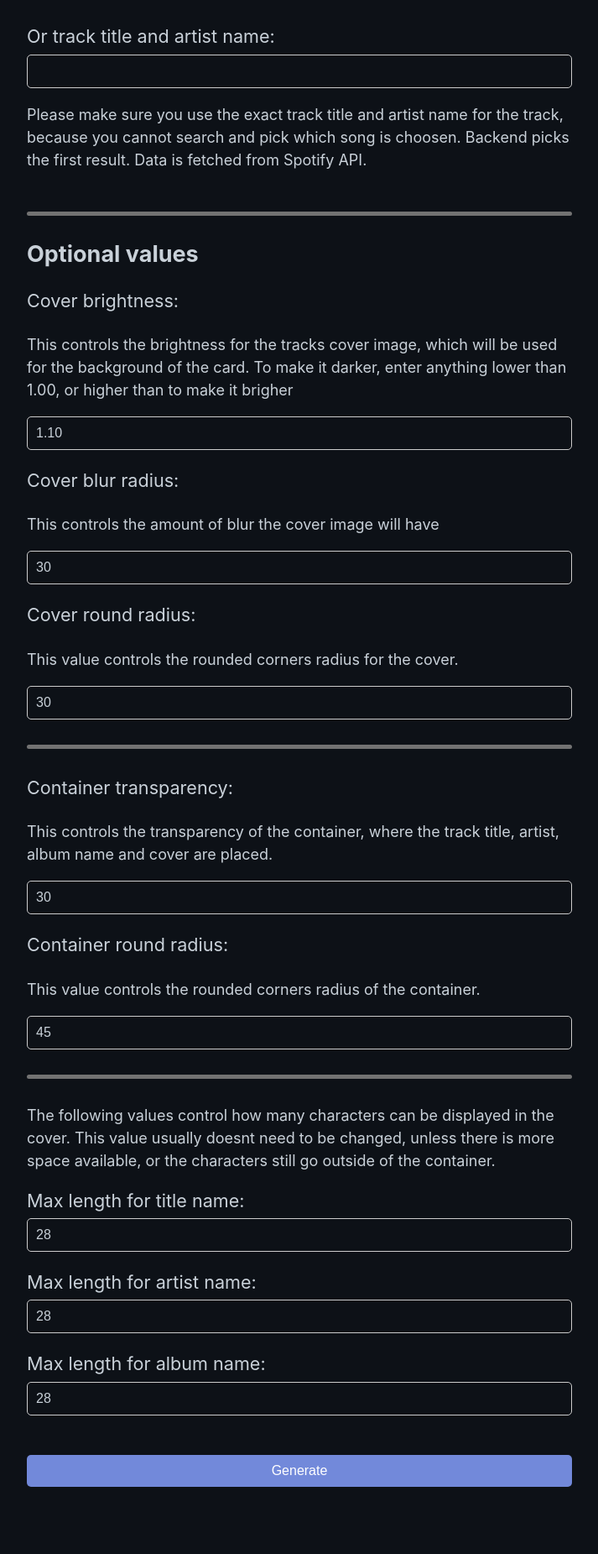
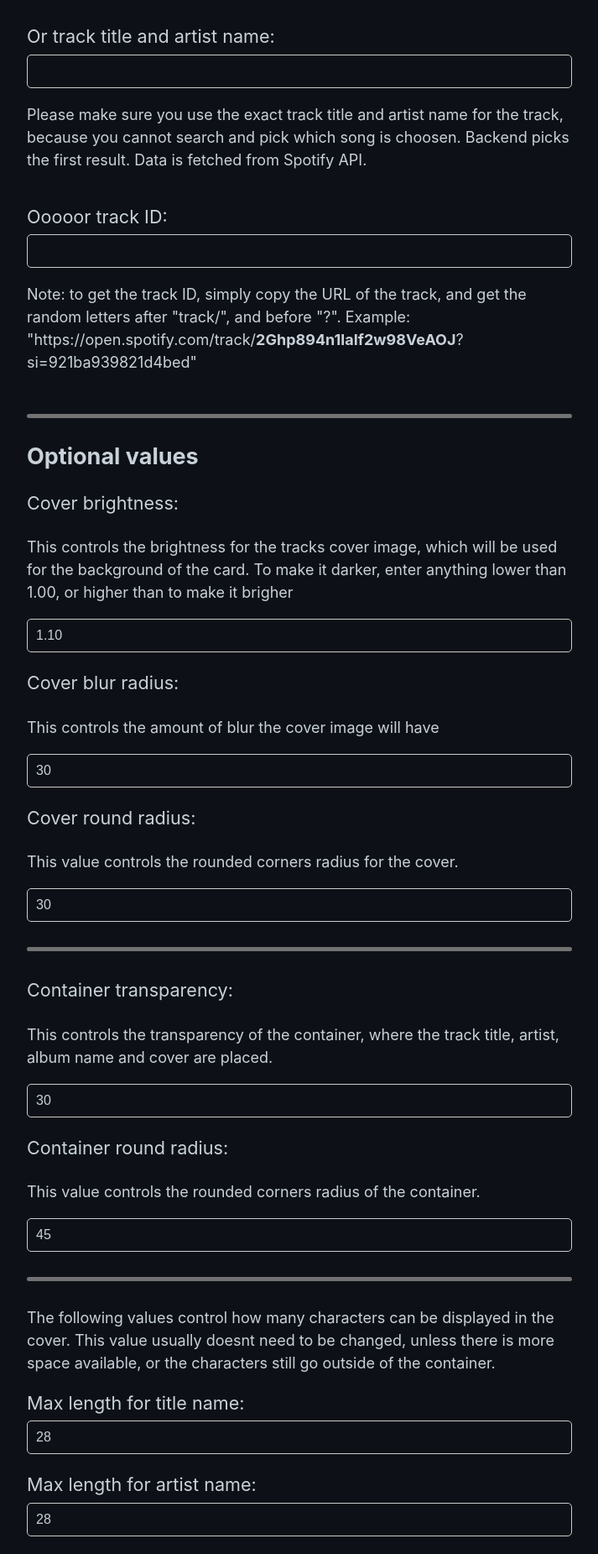
Before and after one commit to devlocalhost/trackard, a Flask app: page / in a window 1280 px wide. Shown: the part 743-2594 px from the top of the page at 84% size, without its empty margins (283-996 px from the left). Before the commit the page ends 2514 px from the top, so only its background shows below. Run offline with Flask 3, Linux system fonts and the light colour scheme.

Commit message:
let users generate image by using track id

```diff
--- a/app.py
+++ b/app.py
@@ -110,9 +110,11 @@ def diff():
 def get_image():
     username = request.args["username"]
     service = request.args["service"]
-    track_title_artist = request.args["track_title_artist"]
+    s_query = request.args["track_title_artist"]
+    spotify_track_id = request.args["spotify_track_id"]
 
     filename = None
+    search_query = None
 
     if username:
         if service == "listenbrainz":
@@ -121,11 +123,12 @@ def get_image():
         else:
             search_query = lastfm_client(username)
 
-    else:
-        search_query = track_title_artist
+    elif s_query:
+        search_query = s_query
 
     filename = trackard.main(
         search_query,
+        spotify_track_id,
         False,
         float(request.args["cover_brightness"]),
         int(request.args["cover_blur_radius"]),
--- a/templates/index.html
+++ b/templates/index.html
@@ -6,8 +6,9 @@
     function validateForm() {
         var username = document.getElementById("username").value;
         var trackTitleArtist = document.getElementById("track_title_artist").value;
+        var spotifyTrackId = document.getElementById("spotify_track_id").value;
 
-        if (username === "" && trackTitleArtist === "") {
+        if (username === "" && trackTitleArtist === "" && spotifyTrackId === "") {
             alert("Please enter either a Username or Track Title and Artist Name.");
             return false;
         }
@@ -66,6 +67,12 @@
         <label for="track_title_artist">Or track title and artist name:</label>
         <input type="text" id="track_title_artist" name="track_title_artist">
         <p>Please make sure you use the exact track title and artist name for the track, because you cannot search and pick which song is choosen. Backend picks the first result. Data is fetched from Spotify API.</p>
+    </div>
+
+    <div class="form-group">
+        <label for="spotify_track_id">Ooooor track ID:</label>
+        <input type="text" id="spotify_track_id" name="spotify_track_id">
+        <p>Note: to get the track ID, simply copy the URL of the track, and get the random letters after "track/", and before "?". Example: "https://open.spotify.com/track/<b>2Ghp894n1laIf2w98VeAOJ</b>?si=921ba939821d4bed"</p>
     </div>
 
     <hr />
```
Also changed, not shown: trackard.py (+7 -2 lines).
